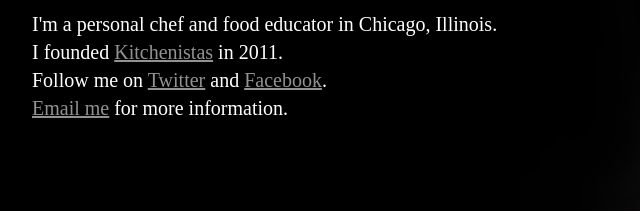
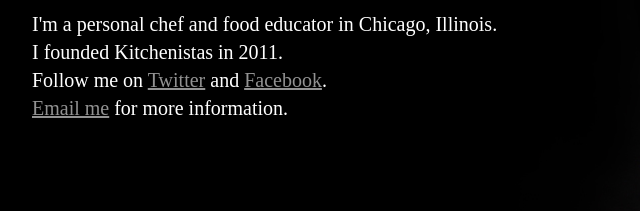
Before and after one commit to rsefer/kristinkoury.com, a plain HTML site: page index.html in a window 1280 px wide. Shown: the part 419-630 px from the top of the page, 108-748 px from the left. Drawn offline with Linux system fonts and the light colour scheme.

Commit message:
Removed kitchenistas link

```diff
--- a/index.html
+++ b/index.html
@@ -148,7 +148,7 @@
 	</header>
 	<article>
 		<p>I'm a personal chef and food educator in Chicago, Illinois.</p>
-		<p>I founded <a href="http://kitchenistas.net" title="Kitchenistas">Kitchenistas</a> in 2011.</p>
+		<p>I founded Kitchenistas in 2011.</p>
 		<p>Follow me on <a href="http://twitter.com/kitchenistas" title="Twitter">Twitter</a> and <a href="https://facebook.com/kitchenistascooking" title="Facebook">Facebook</a>.</p>
 		<p><a href="mailto:kristinkoury@gmail.com" target="_blank">Email me</a> for more information.</p>
 	</article>
```
